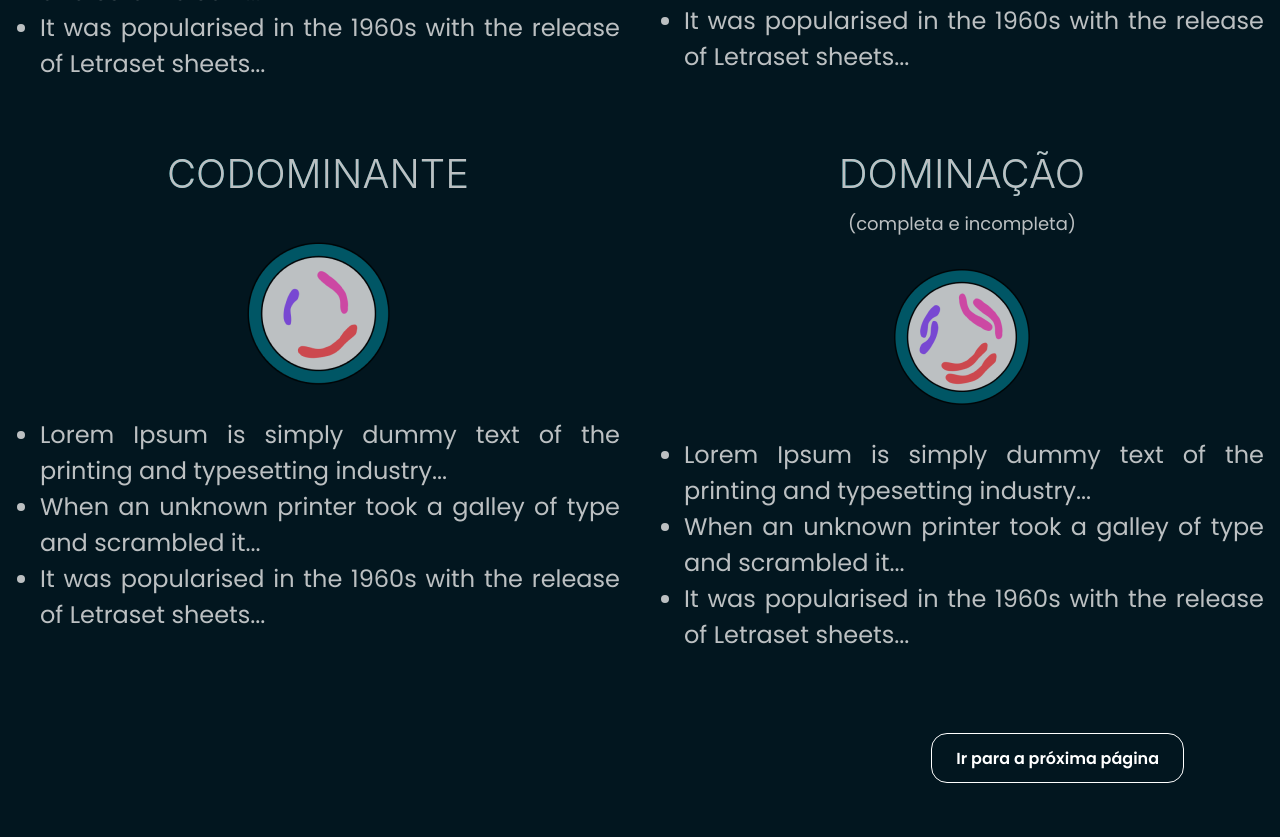
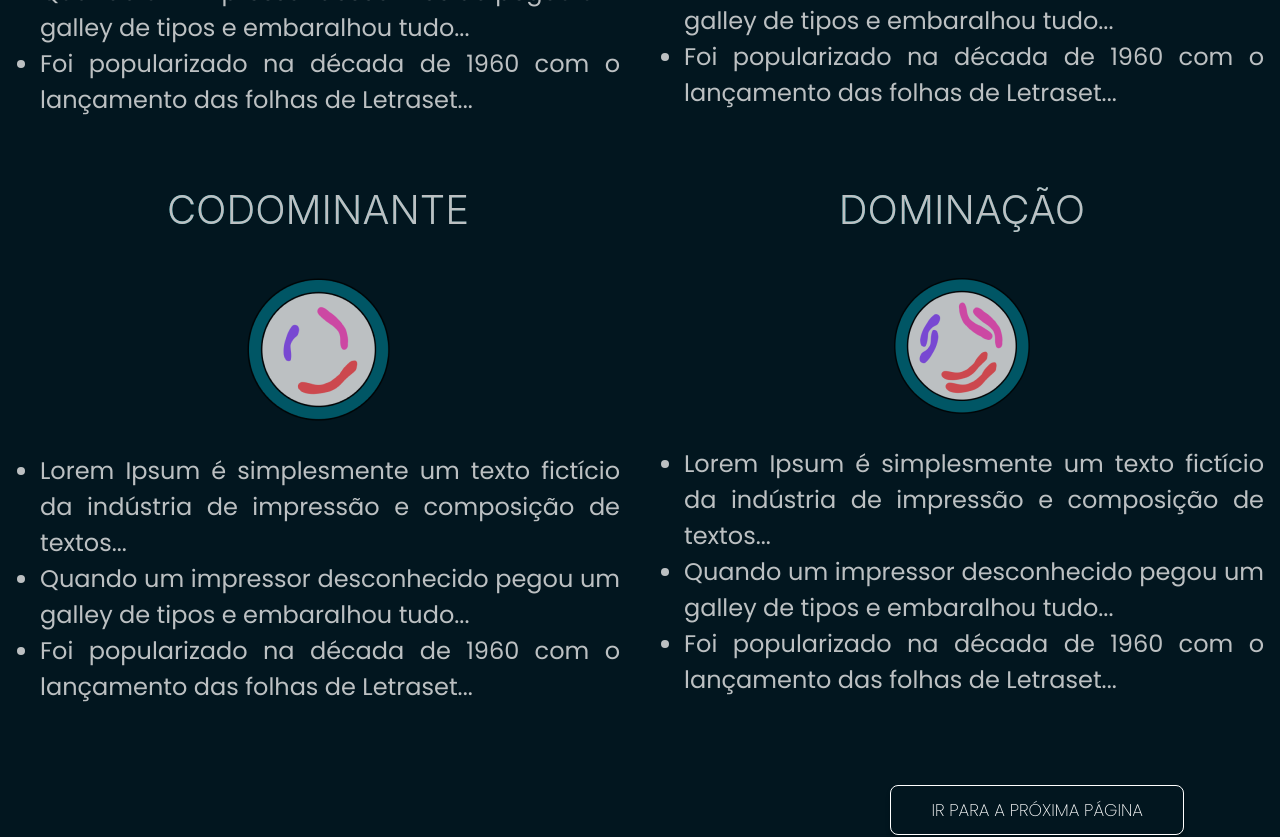
Before and after one commit to Matheus1415/Mendel, a React (Vite) app: page /Alelos in a window 1280 px wide. Shown: the part 1460-2297 px from the top of the page. Built offline with nearby package versions, Linux system fonts and the light colour scheme.

Commit message:
Fazendo alterações

```diff
--- /dev/null
+++ b/src/components/AleloCards/index.jsx
@@ -0,0 +1,47 @@
+import React from 'react';
+import { Box, Heading, Image, Text, UnorderedList, ListItem, Stack } from '@chakra-ui/react';
+
+export const AleloCards = ({
+    title,
+    subTitle,
+    imageSrc,
+    imageAlt,
+    listItems,
+    headingFontSize,
+    textFontSize,
+    width
+}) => {
+    return (
+        <Box
+            display="flex"
+            flexDirection="column"
+            alignItems="center"
+            gap="2rem"
+            opacity="0.8"
+            width={width}
+        >
+            <Stack spacing={2}>
+                <Heading color="Primary" variant="PrimaryTitle" fontSize={headingFontSize}>
+                    {title}
+                </Heading>
+                {subTitle && (
+                    <Text
+                        fontSize={textFontSize}
+                        color="Primary"
+                        textAlign="center"
+                    >
+                        {subTitle}
+                    </Text>
+                )}
+            </Stack>
+            {imageSrc && (
+                <Image src={imageSrc} alt={imageAlt} />
+            )}
+            <UnorderedList textAlign="justify" color="Primary" fontSize="1.5rem" fontWeight="normal">
+                {listItems.map((item, index) => (
+                    <ListItem key={index}>{item}</ListItem>
+                ))}
+            </UnorderedList>
+        </Box>
+    );
+};
--- a/src/components/AlelosCard/index.jsx
+++ /dev/null
@@ -1,37 +0,0 @@
-import React from 'react';
-import { Box, Heading, Image, Text, UnorderedList, ListItem, Stack } from '@chakra-ui/react'; // Chakra UI
-
-export const AlelosCard = ({ title, subTitle, imageSrc, imageAlt, listItems, headingFontSize, textFontSize, height, width, top, left }) => {
-    return (
-        <Box
-            display={"flex"}
-            flexDirection={"column"}
-            alignItems={"center"}
-            gap={"2rem"}  // Espaçamento entre elementos
-       // Esquerda personalizável
-            opacity={"0.8"}      // Ajuste de opacidade (0 a 1)
-            width={width}
-        >
-        <Stack gap="0">
-            <Heading color="Primary" variant={"PrimaryTitle"} fontSize={headingFontSize}>
-                {title}
-            </Heading>
-            {subTitle && (
-                <Text
-                    fontSize="lg"
-                    color="Primary"
-                    textAlign="center"
-                >
-                    {subTitle}
-                </Text>
-            )}
-            </Stack>
-            <Image src={imageSrc} alt={imageAlt} />
-            <UnorderedList textAlign={"justify"} color={"Primary"} fontSize={"1.5rem"} fontWeight={"normal"}>
-                {listItems.map((item, index) => (
-                    <ListItem key={index}>{item}</ListItem>
-                ))}
-            </UnorderedList>
-        </Box>
-    );
-};
--- a/src/pages/Alelos/index.jsx
+++ b/src/pages/Alelos/index.jsx
@@ -1,77 +1,85 @@
 import React from 'react';
-import { Box, Heading, SimpleGrid, useBreakpointValue, Button } from '@chakra-ui/react';
+import { Box, Heading, SimpleGrid, useBreakpointValue, Button, Text } from '@chakra-ui/react';
 import { LayoutIntroduction } from '../../layout/LayoutIntroduction';
-import { AlelosCard } from '../../components/AlelosCard';
+import { AleloCards } from '../../components/AleloCards';
 
 export const Alelos = () => {
     const headingFontSize = useBreakpointValue({ base: '2xl', md: '3xl', lg: '4xl' });
-    const textFontSize = useBreakpointValue({ base: 'md', md: 'lg' });
+
+    const alelosCardProps = [
+        {
+            title: "Múltiplos",
+            imageSrc: "/assets/alelos1.png",
+            imageAlt: "Alelo Múltiplos",
+            listItems: [
+                "Lorem Ipsum é simplesmente um texto fictício da indústria de impressão e composição de textos...",
+                "Quando um impressor desconhecido pegou um galley de tipos e embaralhou tudo...",
+                "Foi popularizado na década de 1960 com o lançamento das folhas de Letraset..."
+            ]
+        },
+        {
+            title: "Letal",
+            imageSrc: "/assets/alelos2.png",
+            imageAlt: "Alelo Letal",
+            listItems: [
+                "Lorem Ipsum é simplesmente um texto fictício da indústria de impressão e composição de textos...",
+                "Quando um impressor desconhecido pegou um galley de tipos e embaralhou tudo...",
+                "Foi popularizado na década de 1960 com o lançamento das folhas de Letraset..."
+            ]
+        },
+        {
+            title: "Codominante",
+            imageSrc: "/assets/alelos1.png",
+            imageAlt: "Alelo Codominante",
+            listItems: [
+                "Lorem Ipsum é simplesmente um texto fictício da indústria de impressão e composição de textos...",
+                "Quando um impressor desconhecido pegou um galley de tipos e embaralhou tudo...",
+                "Foi popularizado na década de 1960 com o lançamento das folhas de Letraset..."
+            ]
+        },
+        {
+            title: "Dominação",
+            imageSrc: "/assets/alelos2.png",
+            imageAlt: "Alelo de Dominação (Completa e incompleta)",
+            listItems: [
+                "Lorem Ipsum é simplesmente um texto fictício da indústria de impressão e composição de textos...",
+                "Quando um impressor desconhecido pegou um galley de tipos e embaralhou tudo...",
+                "Foi popularizado na década de 1960 com o lançamento das folhas de Letraset..."
+            ]
+        }
+    ];
 
     return (
         <>
             <LayoutIntroduction query="VARIAÇÕES">VARIAÇÕES DO MODELO MENDERIANO</LayoutIntroduction>
             <Box as='section' w='100%' minHeight="64rem" p={4} position="relative">
                 <Heading
-                    variant={"PrimaryTitle"} // Ensure this variant exists in your theme
-                    textAlign={"center"}
-                    mt={"6.75rem"}
-                    mb={"4rem"}
+                    variant="PrimaryTitle"
+                    textAlign="center"
+                    mt="6.75rem"
+                    mb="4rem"
                     fontSize={headingFontSize}
                 >
                     CATEGORIAS DE ALELOS
                 </Heading>
-                {/* Usa SimpleGrid para layout em duas colunas */}
                 <SimpleGrid columns={{ base: 1, md: 2 }} spacing={10}>
-                    <AlelosCard
-                        title="Múltiplos"
-                        imageSrc="/assets/alelos1.png" // Corrected path
-                        imageAlt="Alelos Múltiplos"
-                        listItems={[
-                            "Lorem Ipsum is simply dummy text of the printing and typesetting industry...",
-                            "When an unknown printer took a galley of type and scrambled it...",
-                            "It was popularised in the 1960s with the release of Letraset sheets..."
-                        ]}
-                    />
-                    <AlelosCard
-                        title="Letal"
-                        imageSrc="/assets/alelos2.png" // Corrected path
-                        imageAlt="Alelos Letal"
-                        listItems={[
-                            "Lorem Ipsum is simply dummy text of the printing and typesetting industry...",
-                            "When an unknown printer took a galley of type and scrambled it...",
-                            "It was popularised in the 1960s with the release of Letraset sheets..."
-                        ]}
-                    />
-                    <AlelosCard
-                        title="Codominante"
-                        imageSrc="/assets/alelos1.png" // Corrected path
-                        imageAlt="Alelos Codominante"
-                        listItems={[
-                            "Lorem Ipsum is simply dummy text of the printing and typesetting industry...",
-                            "When an unknown printer took a galley of type and scrambled it...",
-                            "It was popularised in the 1960s with the release of Letraset sheets..."
-                        ]}
-                    />
-                    <AlelosCard
-                        title="Dominação"
-                        subTitle="(completa e incompleta)"
-                        imageSrc="/assets/alelos2.png" // Corrected path
-                        imageAlt="Alelos Dominação"
-                        listItems={[
-                            "Lorem Ipsum is simply dummy text of the printing and typesetting industry...",
-                            "When an unknown printer took a galley of type and scrambled it...",
-                            "It was popularised in the 1960s with the release of Letraset sheets..."
-                        ]}
-                    />
+                    {alelosCardProps.map((props, index) => (
+                        <AleloCards key={index} {...props} />
+                    ))}
                 </SimpleGrid>
                 <Box textAlign="right">
-                    <Button bg="transparent"
-                    margin="5rem"
-                    padding="1.5rem"
-                    color="#FFFFFF"
-                    border=" 1px"
-                    borderRadius="1rem"
-                    >Ir para a próxima página</Button>
+                    <Button
+                        bg="transparent"
+                        margin="5rem"
+                        padding="1.5rem"
+                        color="white"
+                        border="1px"
+                        variant="readMore"
+                    >
+                        <Text variant="Paragraph" textAlign="center" margin="1rem">
+                            Ir para a próxima página
+                        </Text>
+                    </Button>
                 </Box>
             </Box>
         </>
```
